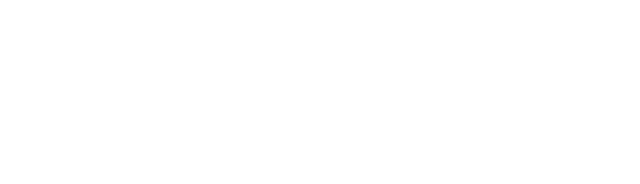
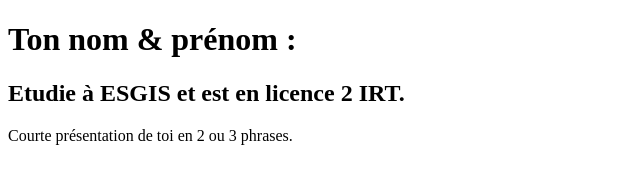
Before and after one commit to Saha66-tech/mon-cv, a plain HTML site: page index.html in a window 1280 px wide. Shown: the whole page, without its empty margins (0-640 px from the left). Drawn offline with Linux system fonts and the light colour scheme.

Commit message:
mise en place de la section description

```diff
--- a/index.html
+++ b/index.html
@@ -7,6 +7,14 @@
     <link rel="stylesheet" href="style.css">
 </head>
 <body>
-
+    <!--Titre.-->
+    <h1>Ton nom & prénom :</h1>
+    <h2>Etudie à ESGIS et est en licence 2 IRT.</h2>
+    <!--Courte description.-->
+    <p>Courte présentation de toi en 2 ou 3 phrases.</p>
+    <!--Formations.-->
+    <!--Expériences.-->
+    <!--Compétences.-->
+    <!--Associations.-->
 </body>
 </html>
```
